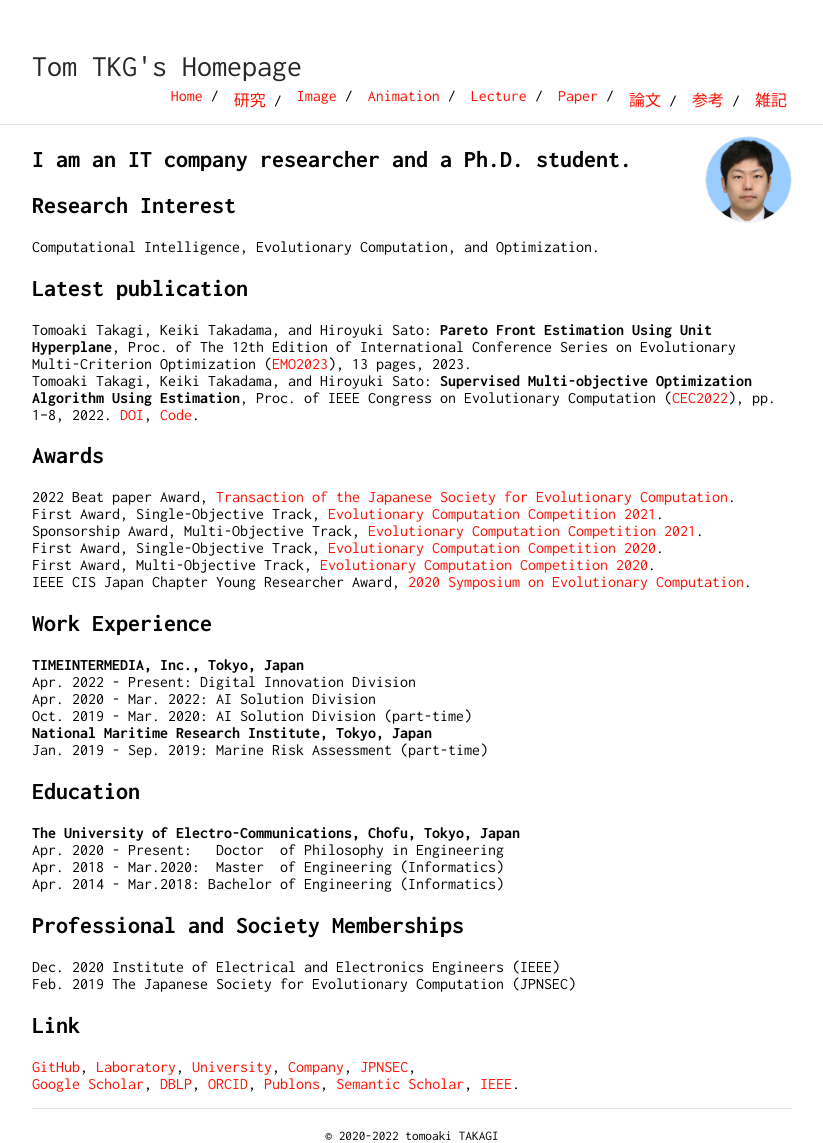
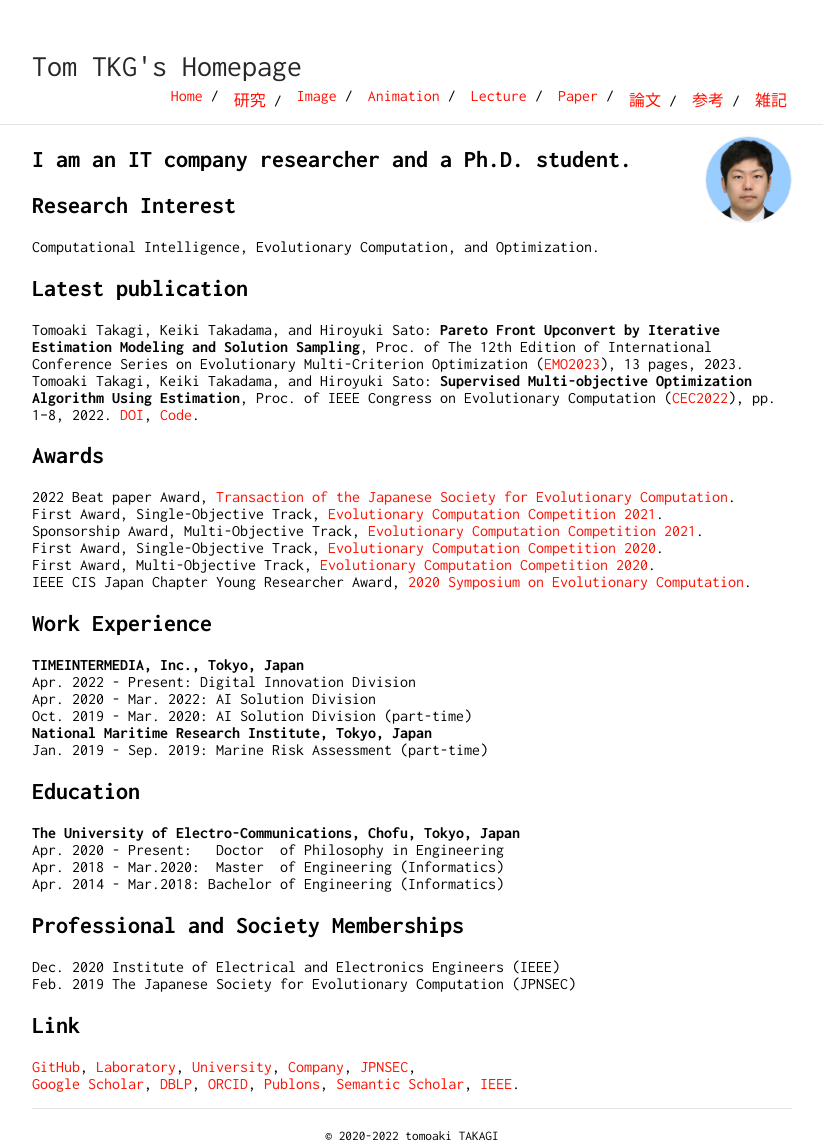
Before and after one commit to tomtkg/tomtkg.github.io, a Jekyll site: the page built from index.md, in a window 1280 px wide. Shown: the whole page, without its empty margins (228-1051 px from the left). Built offline with Jekyll 4.4.1, drawn with Linux system fonts in a browser that asks for light colours.

Commit message:
Update index.md

```diff
--- a/index.md
+++ b/index.md
@@ -13,7 +13,7 @@
 Computational Intelligence, Evolutionary Computation, and Optimization.
 
 ## Latest publication
-Tomoaki Takagi, Keiki Takadama, and Hiroyuki Sato: **Pareto Front Estimation Using Unit Hyperplane**, Proc. of The 12th Edition of International Conference Series on Evolutionary Multi-Criterion Optimization ([EMO2023](https://emo2023.liacs.leidenuniv.nl){:target="_blank"}), 13 pages, 2023.
+Tomoaki Takagi, Keiki Takadama, and Hiroyuki Sato: **Pareto Front Upconvert by Iterative Estimation Modeling and Solution Sampling**, Proc. of The 12th Edition of International Conference Series on Evolutionary Multi-Criterion Optimization ([EMO2023](https://emo2023.liacs.leidenuniv.nl){:target="_blank"}), 13 pages, 2023.
 Tomoaki Takagi, Keiki Takadama, and Hiroyuki Sato: **Supervised Multi-objective Optimization Algorithm Using Estimation**, Proc. of IEEE Congress on Evolutionary Computation ([CEC2022](https://wcci2022.org){:target="_blank"}), pp. 1--8, 2022. [DOI](https://doi.org/10.1109/CEC55065.2022.9870375){:target="_blank"}, [Code](https://github.com/tomtkg/SMOA){:target="_blank"}.
 
 ## Awards
```
